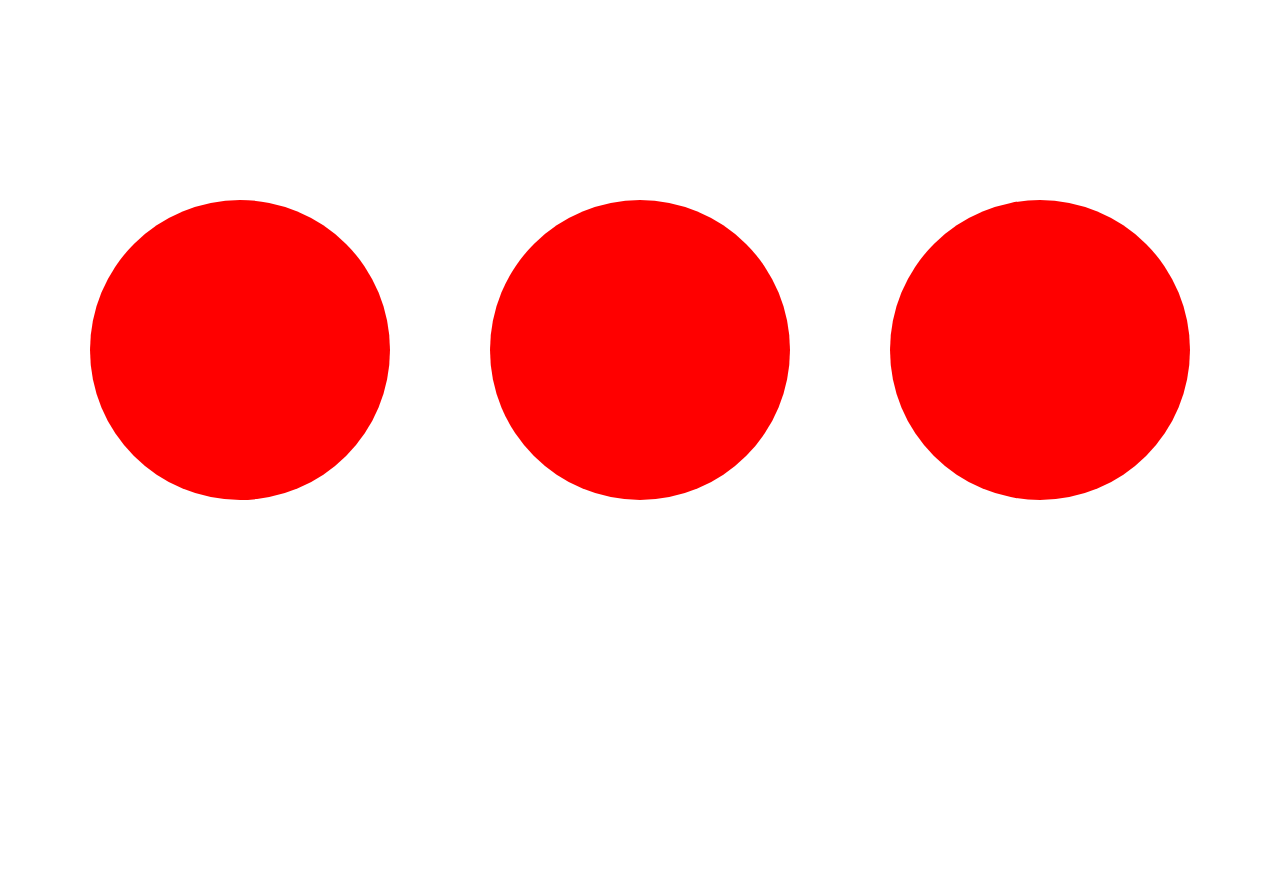
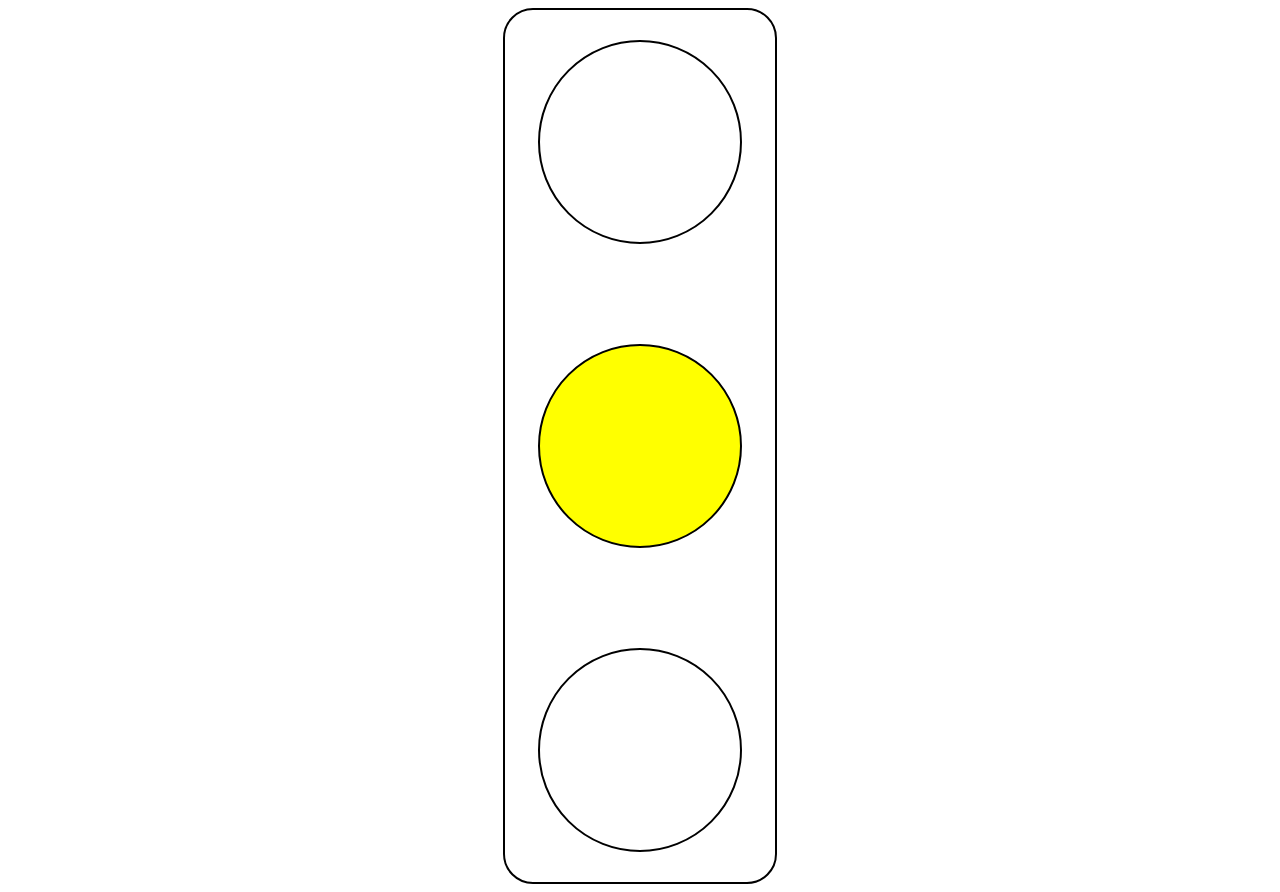
Before and after one commit to semisweetdemon/Dom-Random-colors, a plain HTML site: page index.html in a window 1280 px wide. Before the commit the page ends 800 px from the top, so only its background shows below. Drawn offline with Linux system fonts and the light colour scheme.

Commit message:
true svetofor

```diff
--- a/index.html
+++ b/index.html
@@ -29,11 +29,13 @@
 			<button class="active">Active</button>
 			<button class="clear">Clear</button>
 		</div> -->
-		<div class="svetofor">
-			<div class="circle round1"></div>
-			<div class="circle round2"></div>
-			<div class="circle round3"></div>
-		</div>
+		<center>
+			<div class="svetofor">
+				<div class="circle round1"></div>
+				<div class="circle round2"></div>
+				<div class="circle round3"></div>
+			</div>
+		</center>
 		<script src="/script.js"></script>
 	</body>
 </html>
--- a/script.js
+++ b/script.js
@@ -65,17 +65,68 @@
 // });
 
 const circle = document.querySelectorAll('.circle');
+const round1 = document.querySelector('.round1');
+const round2 = document.querySelector('.round2');
+const round3 = document.querySelector('.round3');
 
-let color = 'green';
+// let color = 'green';
 
-setInterval(function () {
-	color = color === 'red' ? 'green' : 'red';
-}, 4000);
+// setInterval(function () {
+// 	color = color === 'red' ? 'green' : 'red';
+// }, 4000);
+
+// setInterval(() => {
+// 	circle.forEach((el) => (el.style.background = ''));
+// }, 2000);
+
+// setInterval(() => {
+// 	circle.forEach((el) => (el.style.background = color));
+// }, 4000);
+
+let color = 'red';
 
 setInterval(() => {
-	circle.forEach((el) => (el.style.background = ''));
+	color = color === 'red' ? 'green' : color === 'green' ? 'yellow' : 'red';
+	if (color === 'red') {
+		round1.style.background = color;
+		round2.style.background = '';
+		round3.style.background = '';
+	} else if (color === 'yellow') {
+		round1.style.background = '';
+		round2.style.background = color;
+		round3.style.background = '';
+	} else {
+		round1.style.background = '';
+		round2.style.background = '';
+		round3.style.background = color;
+	}
 }, 2000);
 
-setInterval(() => {
-	circle.forEach((el) => (el.style.background = color));
-}, 4000);
+// const round1 = document.querySelector('.round1');
+// const round2 = document.querySelector('.round2');
+// const round3 = document.querySelector('.round3');
+
+// const circle = document.querySelectorAll('.circle');
+
+// let color1 = 'green';
+// let color2 = 'yellow';
+// let color3 = 'red';
+
+// let n = color3;
+
+// setInterval(() => {
+// 	n = n === color1 ? color2 : n === color2 ? color3 : color1;
+// 	if (n === color1) {
+// 		round1.style.background = n;
+// 		round2.style.background = '';
+// 		round3.style.background = '';
+// 	} else if (n === color2) {
+// 		round1.style.background = '';
+// 		round2.style.background = n;
+// 		round3.style.background = '';
+// 	} else {
+// 		round1.style.background = '';
+// 		round2.style.background = '';
+// 		round3.style.background = n;
+// 	}
+// }, 2000);
--- /dev/null
+++ b/slider/style.css
@@ -0,0 +1,57 @@
+* {
+	margin: 0;
+	padding: 0;
+}
+
+a {
+	text-decoration: none;
+}
+
+.container {
+	width: 80%;
+	margin: 0 auto;
+}
+
+body {
+	font-family: 'Open-Sans', 'Poppins', 'Montserrat', 'Podkova', sans-serif;
+}
+
+/*
+.hero {
+} */
+
+.hero__slider {
+	display: flex;
+	justify-content: center;
+	align-items: center;
+}
+
+.slider__images {
+	width: 100%;
+	height: 100vh;
+	background: url(/images/krystian-tambur-k7rZ8wTfABA-unsplash.jpg) no-repeat center/ cover;
+	/* display: flex; */
+	/* flex-direction: row; */
+}
+
+/* .slider__images img {
+	width: 100%;
+	height: 99vh;
+	object-fit: cover;
+	transition: 1s;
+}
+
+.slider__one {
+	display: none;
+	transform: scale(0);
+}
+
+.slider__two {
+	display: none;
+	transform: scale(0);
+}
+
+.slider__three {
+	display: none;
+	transform: scale(0);
+} */
--- a/style.css
+++ b/style.css
@@ -42,9 +42,10 @@ body {
 	color: red;
 } */
 
-.svetofor {
-	margin-top: 200px;
+/* .svetofor {
+	margin-top: 50px;
 	display: flex;
+	flex-direction: column-reverse;
 	justify-content: center;
 	align-items: center;
 	gap: 100px;
@@ -55,4 +56,68 @@ body {
 	height: 300px;
 	border-radius: 50%;
 	background: yellow;
+} */
+
+/* первый */
+
+.svetofor {
+	width: 250px;
+	display: flex;
+	justify-content: center;
+	align-items: center;
+	flex-direction: column;
+	border: 2px solid black;
+	border-radius: 30px;
+	padding: 10px;
+	gap: 100px;
 }
+
+.circle {
+	width: 200px;
+	height: 200px;
+	border-radius: 50%;
+	border: 2px solid black;
+	background: transparent;
+	margin: 0 20px;
+}
+
+.round1 {
+	margin-top: 20px;
+}
+
+.round3 {
+	margin-bottom: 20px;
+}
+
+/* не мой */
+
+/* .svetofor {
+	margin-top: 50px;
+	display: flex;
+	flex-direction: column-reverse;
+	justify-content: center;
+	align-items: center;
+	gap: 100px;
+}
+
+.round1 {
+	width: 200px;
+	height: 200px;
+	border-radius: 50%;
+	background: transparent;
+	border: 2px solid black;
+}
+.round2 {
+	width: 200px;
+	height: 200px;
+	border-radius: 50%;
+	background: transparent;
+	border: 2px solid black;
+}
+.round3 {
+	width: 200px;
+	height: 200px;
+	border-radius: 50%;
+	background: transparent;
+	border: 2px solid black;
+} */
```
Also changed, not shown: slider/index.html (added, +25 -0 lines), slider/scipt.js (added, +44 -0 lines), slider/images/joel-filipe-_AjqGGafofE-unsplash.jpg (added), slider/images/karan-karnik-w7WVYjY8c5w-unsplash.jpg (added), slider/images/trae-gould-v-ti3sccORY-unsplash.jpg (added), 8 other files.
